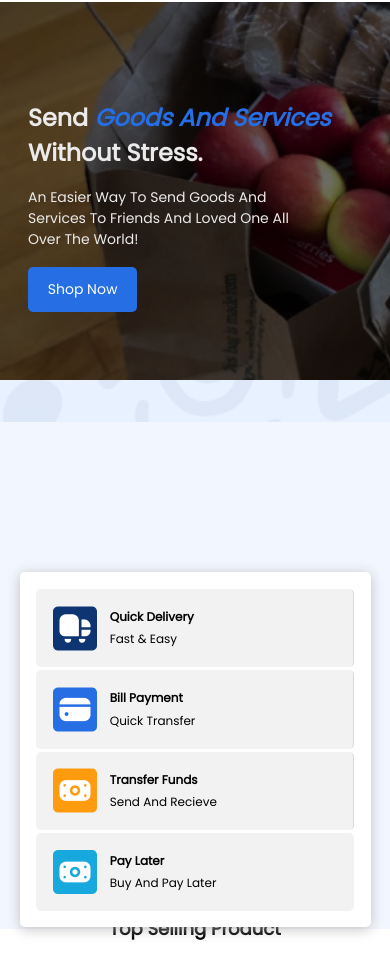
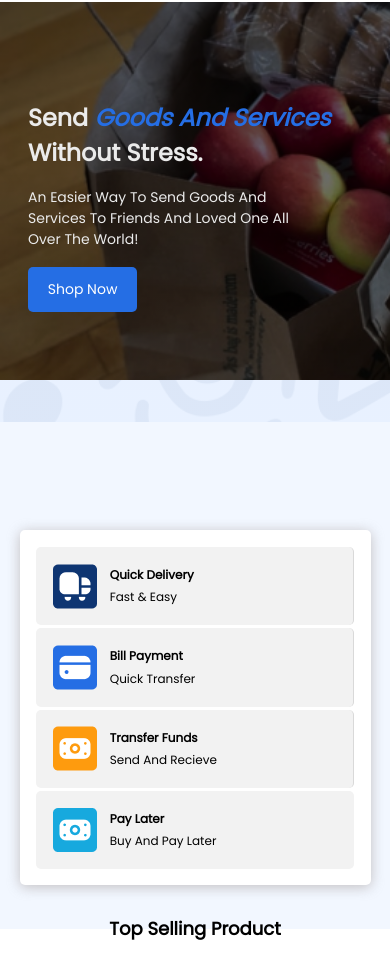
Before and after one commit to Oladele-israel/shop.co, a plain HTML site: page index.html in a window 390 px wide. Shown: the part 62-1026 px from the top of the page. Drawn offline with Linux system fonts and the light colour scheme; a web font is replaced by a local one.

Commit message:
update to fit page

```diff
--- a/styles/home.css
+++ b/styles/home.css
@@ -1020,7 +1020,7 @@ header {
   }
 
   .card {
-    margin-top: -15rem;
+    margin-top: -18rem;
   }
   .products{
     margin-top: -1rem;
```
